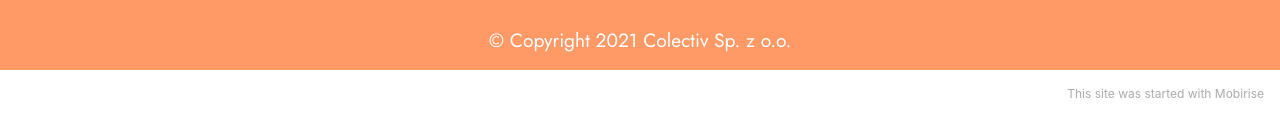
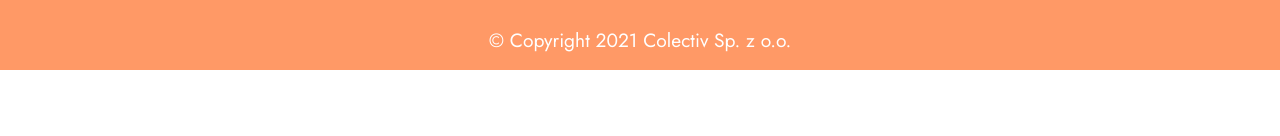
Before and after one commit to colectivtest/colectivtest.github.io, a plain HTML site: page praca.html in a window 1280 px wide. Shown: the part 1385-1521 px from the top of the page. Drawn offline with Linux system fonts and the light colour scheme.

Commit message:
Update praca.html

```diff
--- a/praca.html
+++ b/praca.html
@@ -175,7 +175,7 @@ Wkrótce skontaktujemy się z Tobą.</div>
             </div>
         </div>
     </div>
-</section><section style="background-color: #fff; font-family: -apple-system, BlinkMacSystemFont, 'Segoe UI', 'Roboto', 'Helvetica Neue', Arial, sans-serif; color:#aaa; font-size:12px; padding: 0; align-items: center; display: flex;"><a href="https://mobirise.site/z" style="flex: 1 1; height: 3rem; padding-left: 1rem;"></a><p style="flex: 0 0 auto; margin:0; padding-right:1rem;"><a href="https://mobirise.site/d" style="color:#aaa;">This site</a> was started with Mobirise</p></section><script src="assets/bootstrap/js/bootstrap.bundle.min.js"></script>  <script src="assets/parallax/jarallax.js"></script>  <script src="assets/smoothscroll/smooth-scroll.js"></script>  <script src="assets/ytplayer/index.js"></script>  <script src="assets/dropdown/js/navbar-dropdown.js"></script>  <script src="assets/theme/js/script.js"></script>  <script src="assets/formoid/formoid.min.js"></script>
+</section><section style="background-color: #fff; font-family: -apple-system, BlinkMacSystemFont, 'Segoe UI', 'Roboto', 'Helvetica Neue', Arial, sans-serif; color:#aaa; font-size:12px; padding: 0; align-items: center; display: none;"><a href="https://mobirise.site/z" style="flex: 1 1; height: 0; padding-left: 1rem;"></a><p style="flex: 0 0 auto; margin:0; padding-right:1rem;"><a href="https://mobirise.site/d" style="color:#aaa;">This site</a> was started with Mobirise</p></section><script src="assets/bootstrap/js/bootstrap.bundle.min.js"></script>  <script src="assets/parallax/jarallax.js"></script>  <script src="assets/smoothscroll/smooth-scroll.js"></script>  <script src="assets/ytplayer/index.js"></script>  <script src="assets/dropdown/js/navbar-dropdown.js"></script>  <script src="assets/theme/js/script.js"></script>  <script src="assets/formoid/formoid.min.js"></script>
 
 
  <div id="scrollToTop" class="scrollToTop mbr-arrow-up"><a style="text-align: center;"><i class="mbr-arrow-up-icon mbr-arrow-up-icon-cm cm-icon cm-icon-smallarrow-up"></i></a></div>
```
